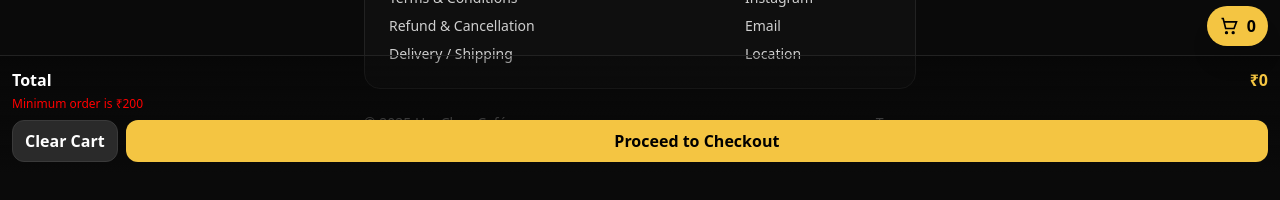
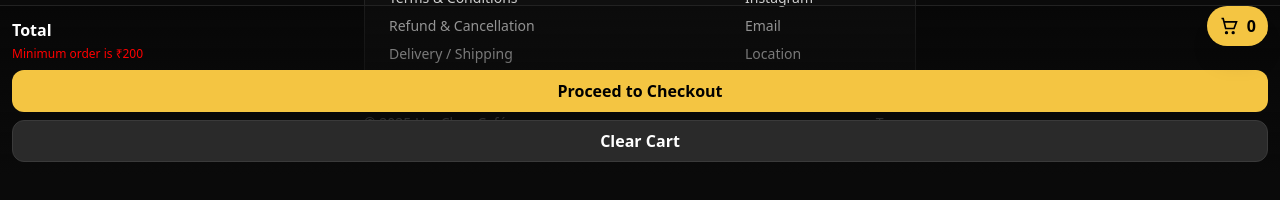
Before and after one commit to Ayushman158/hoychoy-cafe-new, a React (Vite) app: page / in a window 1280 px wide. Shown: the part 626-826 px from the top of the page. Built offline with nearby package versions, Linux system fonts and the light colour scheme; no server answers; the database is empty.

Commit message:
Menu UI: place Clear Cart below Proceed to Checkout

```diff
--- a/src/components/Menu.jsx
+++ b/src/components/Menu.jsx
@@ -274,10 +274,8 @@ const NonVegIcon = () => (
           <span>Total</span><span className="price">₹{cartTotal}</span>
         </div>
         {cartTotal<200 && <div className="text-error text-xs mt-1">Minimum order is ₹200</div>}
-        <div className="flex gap-2 mt-2">
-          <button className="btn" type="button" onClick={()=>{ setCart({}); try{ localStorage.removeItem('hc_cart'); }catch{} }}>Clear Cart</button>
-          <button className={`btn flex-1 ${appReason==='CLOSED_BY_OWNER' ? 'btn-disabled' : 'btn-primary'}`} disabled={appReason==='CLOSED_BY_OWNER'} onClick={handleProceed}>Proceed to Checkout</button>
-        </div>
+        <button className={`btn w-full mt-2 ${appReason==='CLOSED_BY_OWNER' ? 'btn-disabled' : 'btn-primary'}`} disabled={appReason==='CLOSED_BY_OWNER'} onClick={handleProceed}>Proceed to Checkout</button>
+        <button className="btn w-full mt-2" type="button" onClick={()=>{ setCart({}); try{ localStorage.removeItem('hc_cart'); }catch{} }}>Clear Cart</button>
       </div>
     </main>
   );
```
